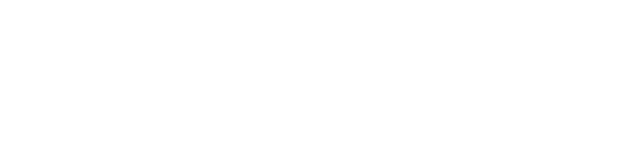
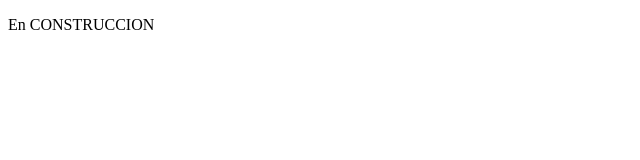
Before and after one commit to julian-GF/Stadium, a plain HTML site: page italia.html in a window 1280 px wide. Shown: the whole page, without its empty margins (0-640 px from the left). Drawn offline with Linux system fonts and the light colour scheme.

Commit message:
en construccion italia

```diff
--- a/italia.html
+++ b/italia.html
@@ -8,5 +8,7 @@
 </head>
 <body>
 
+    <p> En CONSTRUCCION</p>
+
 </body>
 </html>
```
